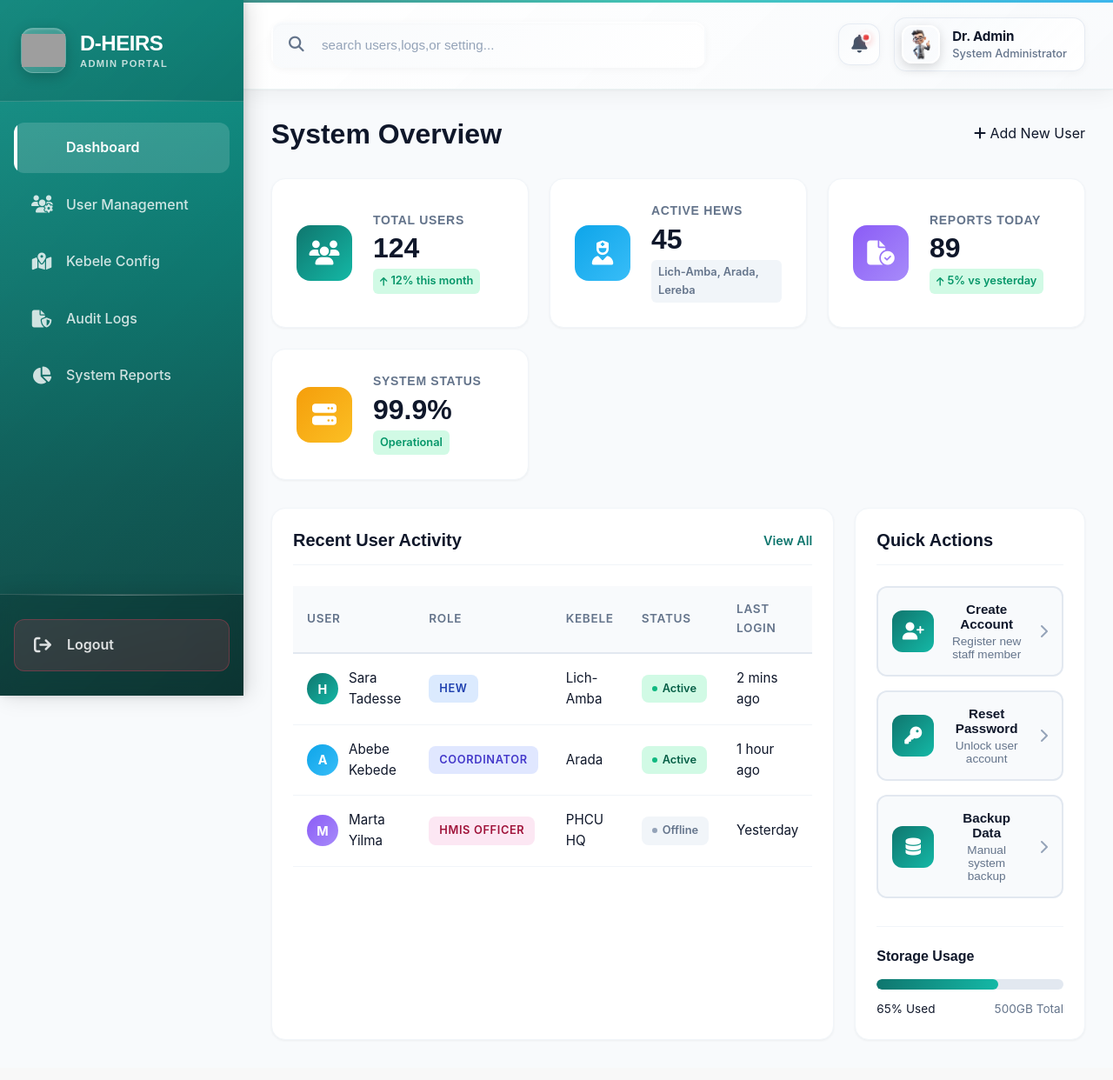
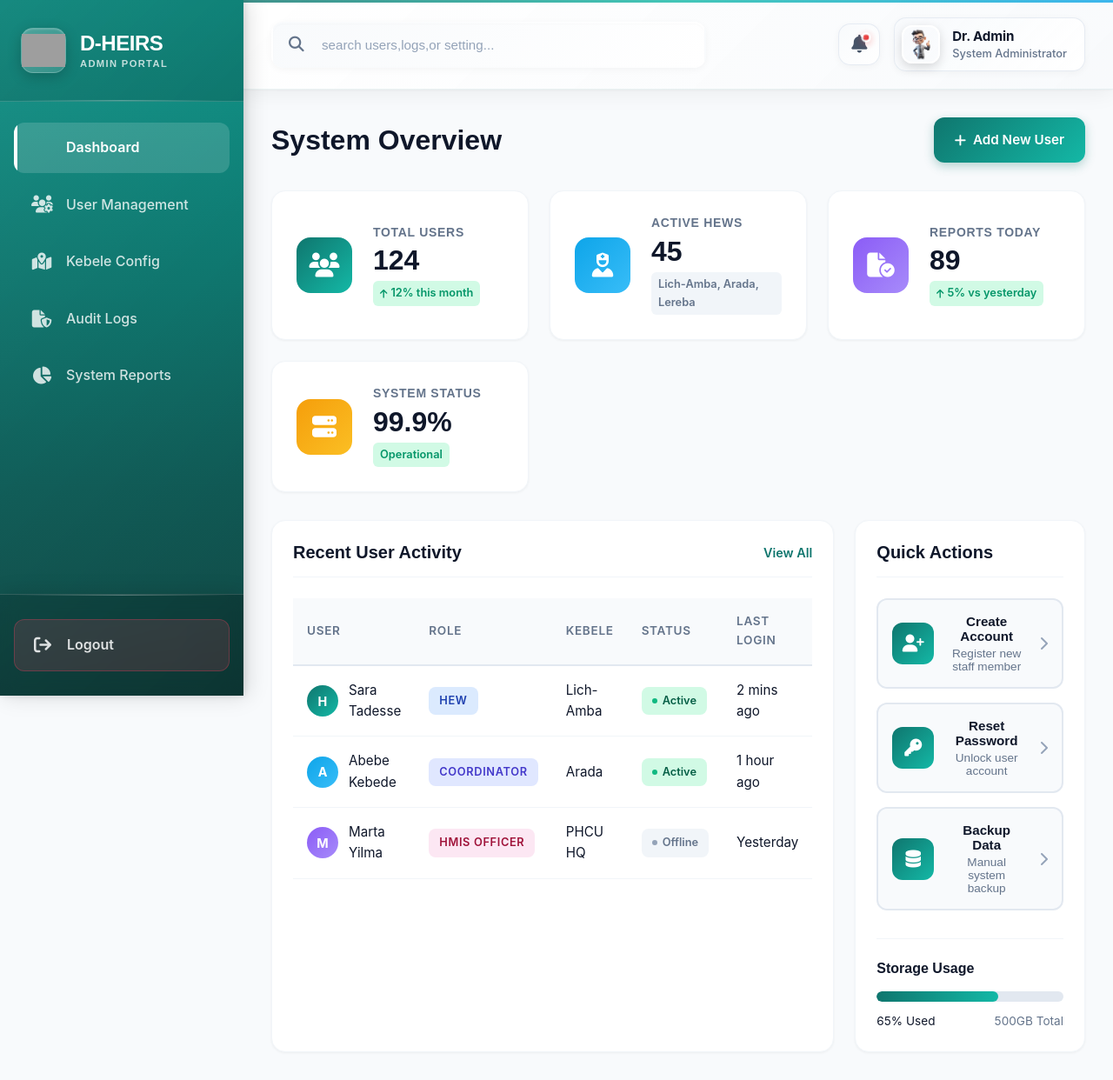
Before and after one commit to Nehimi/D-HIERS, a PHP site: page /admin.html in a window 1280 px wide. Shown: the whole page at 87% size. Before the commit the page ends 1165 px from the top, so only its background shows below. Run offline with PHP 8.4, Linux system fonts and the light colour scheme; grey boxes are pictures that could not be loaded.

Commit message:
(Admin) Add New Users  Button UI

```diff
--- a/css/admin.css
+++ b/css/admin.css
@@ -835,3 +835,69 @@ progress-labels span:first-child {
 .progress-labels span:last-child {
     color: var(--text-muted);
 }
+
+
+/* --- Buttons --- */
+.btn {
+    display: inline-flex;
+    align-items: center;
+    justify-content: center;
+    gap: 0.5rem;
+    padding: 0.875rem 1.5rem;
+    border-radius: 12px;
+    font-weight: 600;
+    font-size: 0.95rem;
+    cursor: pointer;
+    transition: all 0.3s ease;
+    border: none;
+    font-family: var(--font-body);
+}
+
+.btn-primary {
+    background: linear-gradient(135deg, var(--primary), #14b8a6);
+    color: white;
+    box-shadow: 0 4px 12px rgba(15, 118, 110, 0.3);
+}
+
+.btn-primary:hover {
+    transform: translateY(-2px);
+    box-shadow: 0 8px 20px rgba(15, 118, 110, 0.4);
+}
+
+.btn-primary:active {
+    transform: translateY(0);
+}
+
+/* --- Animations --- */
+@keyframes fadeIn {
+    from {
+        opacity: 0;
+        transform: translateY(10px);
+    }
+
+    to {
+        opacity: 1;
+        transform: translateY(0);
+    }
+}
+
+.stat-card,
+.card-panel {
+    animation: fadeIn 0.5s ease-out;
+}
+
+.stat-card:nth-child(1) {
+    animation-delay: 0.1s;
+}
+
+.stat-card:nth-child(2) {
+    animation-delay: 0.2s;
+}
+
+.stat-card:nth-child(3) {
+    animation-delay: 0.3s;
+}
+
+.stat-card:nth-child(4) {
+    animation-delay: 0.4s;
+}
```
